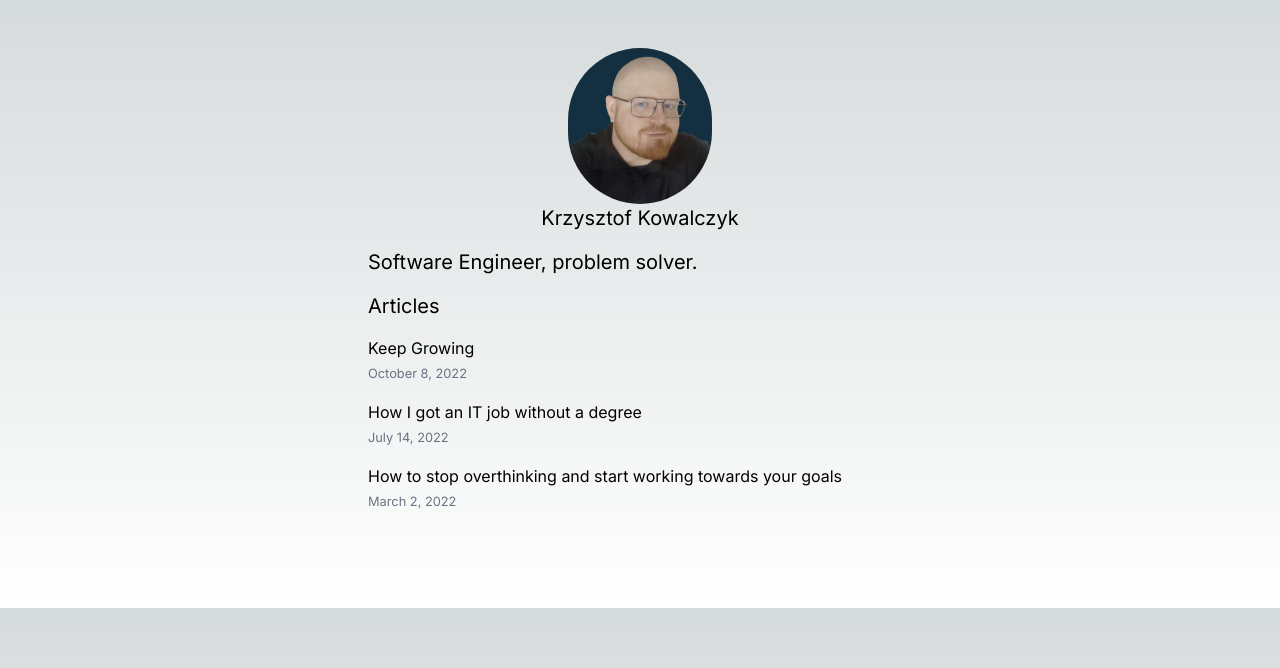
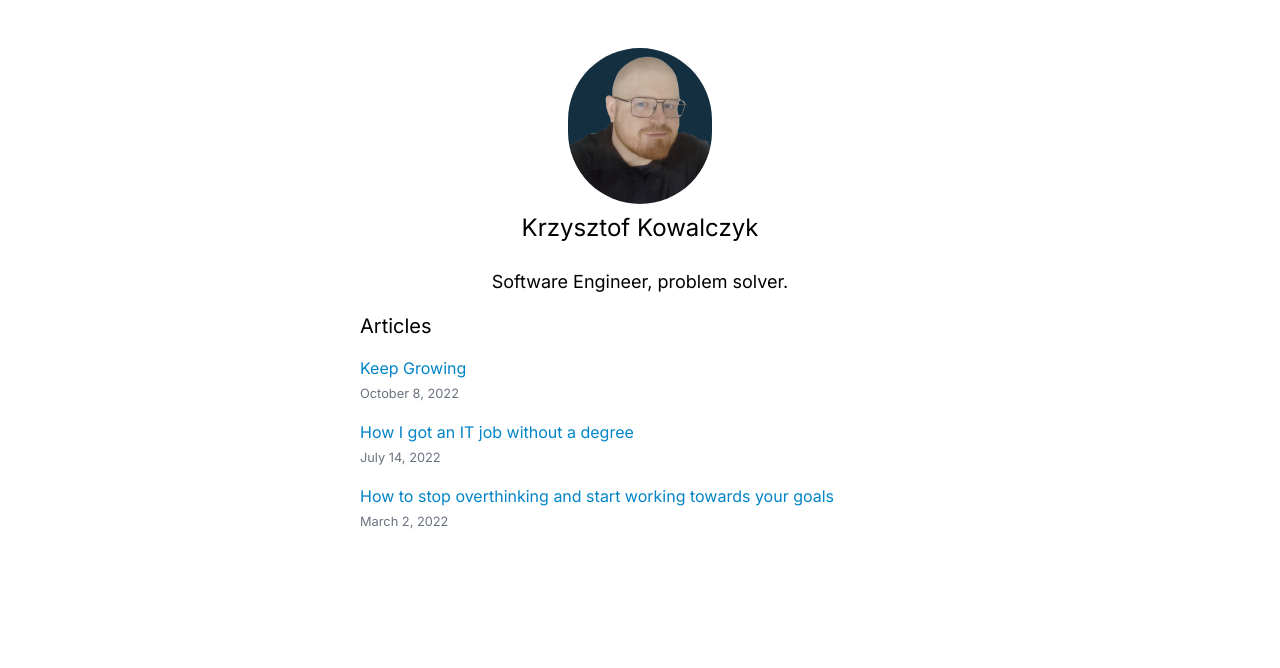
Before and after one commit to kowalczyk-krzysztof/blog, a Next.js app: page / in a window 1280 px wide. Shown: the top 668 px of the page. Built offline with nearby package versions, Linux system fonts and the light colour scheme.

Commit message:
CSS fixes, type fixes

```diff
--- a/src/app/globals.css
+++ b/src/app/globals.css
@@ -2,26 +2,10 @@
 @tailwind components;
 @tailwind utilities;
 
-:root {
-  --foreground-rgb: 0, 0, 0;
-  --background-start-rgb: 214, 219, 220;
-  --background-end-rgb: 255, 255, 255;
-}
-
-@media (prefers-color-scheme: dark) {
-  :root {
-    --foreground-rgb: 255, 255, 255;
-    --background-start-rgb: 0, 0, 0;
-    --background-end-rgb: 0, 0, 0;
+@layer base {
+  ul, ol {
+    padding-inline-start: 20px;
+    list-style: revert;
+    list-style-position: inside;
   }
 }
-
-body {
-  color: rgb(var(--foreground-rgb));
-  background: linear-gradient(
-      to bottom,
-      transparent,
-      rgb(var(--background-end-rgb))
-    )
-    rgb(var(--background-start-rgb));
-}
--- a/src/app/page.tsx
+++ b/src/app/page.tsx
@@ -1,28 +1,26 @@
 import Metadata from 'next/head';
 import Layout, { siteTitle } from '../components/ArticleLayout';
-import { getSortedPostsData } from '../lib/articles';
+import { getSortedArticles } from '../lib/articles';
 import Link from 'next/link';
 import { Date } from '../components/Date';
 
 
-// @ts-ignore
 export default function Home() {
-  const allPostsData = getSortedPostsData();
+  const articles = getSortedArticles();
   return (
     <Layout home>
       <Metadata>
         <title>{siteTitle}</title>
       </Metadata>
-      <section className='text-xl my-2'>
+      <section className='text-lg my-2 flex justify-center'>
         <p>Software Engineer, problem solver.</p>
       </section>
       <section className='my-4'>
-        <h2 className='text-xl my-2'>Articles</h2>
+        <h2 className='text-xl mt-4'>Articles</h2>
         <ul className='list-none p-0 m-0'>
-          {/* @ts-ignore */}
-          {allPostsData.map(({ id, date, title }) => (
+          {articles.map(({ id, date, title }) => (
             <li className='my-4' key={id}>
-              <Link href={`/articles/${id}`}>{title}</Link>
+              <Link className='text-sky-600' href={`/articles/${id}`}>{title}</Link>
               <br />
               <small className='text-gray-500'>
                 <Date dateString={date} />
--- a/src/components/ArticleLayout.tsx
+++ b/src/components/ArticleLayout.tsx
@@ -2,13 +2,16 @@ import Head from 'next/head';
 import Image from 'next/image';
 import Link from 'next/link';
 
-const name = 'Krzysztof Kowalczyk';
 export const siteTitle = 'Krzysztof Kowalczyk';
 
-// @ts-ignore
-export default function Layout({ children, home }) {
+interface Props {
+  children: React.ReactNode;
+  home?: boolean;
+}
+
+export default function Layout({ children, home }: Props) {
   return (
-    <div className='max-w-xl px-4 mx-auto mt-12 mb-24'>
+    <div className='max-w-xl mx-auto mt-12 mb-24 px-2'>
       <Head>
         <link rel="icon" href="/favicon.ico" />
         <meta
@@ -26,9 +29,9 @@ export default function Layout({ children, home }) {
               className='rounded-full'
               height={144}
               width={144}
-              alt={name}
+              alt={siteTitle}
             />
-            <h1 className='text-xl'>{name}</h1>
+            <h1 className='text-2xl my-2'>{siteTitle}</h1>
           </>
         ) : (
           <>
@@ -39,12 +42,12 @@ export default function Layout({ children, home }) {
                 className='rounded-full'
                 height={108}
                 width={108}
-                alt={name}
+                  alt={siteTitle}
               />
             </Link>
-            <h2 className='text-lg'>
-              <Link href="/" className='text-inherit'>
-                {name}
+              <h2 className='text-xl mb-2 mt-4 text-sky-600'>
+              <Link href="/">
+                  {siteTitle}
               </Link>
             </h2>
           </>
@@ -52,7 +55,7 @@ export default function Layout({ children, home }) {
       </header>
       <main>{children}</main>
       {!home && (
-        <div className='mt-4'>
+        <div className='mt-4 text-sky-600'>
           <Link href="/">← Back to home</Link>
         </div>
       )}
--- a/src/lib/articles.ts
+++ b/src/lib/articles.ts
@@ -4,42 +4,36 @@ import matter from 'gray-matter'
 import { remark } from 'remark'
 import html from 'remark-html'
 
-const postsDirectory = path.join(process.cwd(), 'articles')
+const articlesDirectory = path.join(process.cwd(), 'articles')
 
-export function getSortedPostsData() {
-  // Get file names under /posts
-  const fileNames = fs.readdirSync(postsDirectory)
-  const allPostsData = fileNames.map((fileName) => {
-    // Remove ".md" from file name to get id
+export interface ArticleData {
+  id: string
+  date: string
+  title: string
+  contentHtml: string
+}
+
+export const getSortedArticles = (): ArticleData[] => {
+  const fileNames = fs.readdirSync(articlesDirectory)
+  const articles: ArticleData[] = fileNames.map((fileName) => {
     const id = fileName.replace(/\.md$/, '')
-
     // Read markdown file as string
-    const fullPath = path.join(postsDirectory, fileName)
+    const fullPath = path.join(articlesDirectory, fileName)
     const fileContents = fs.readFileSync(fullPath, 'utf8')
-
     // Use gray-matter to parse the post metadata section
     const matterResult = matter(fileContents)
-
     // Combine the data with the id
     return {
       id,
       ...matterResult.data,
-    }
+    } as ArticleData
   })
-  // Sort posts by date
-  return allPostsData.sort((a, b) => {
 
-    // @ts-ignore
-    if (a.date < b.date) {
-      return 1
-    } else {
-      return -1
-    }
-  })
+  return articles.sort((a, b) => (a.date < b.date ? 1 : -1))
 }
 
-export function getAllPostIds() {
-  const fileNames = fs.readdirSync(postsDirectory)
+export const getAllArticlesIds = () => {
+  const fileNames = fs.readdirSync(articlesDirectory)
   return fileNames.map((fileName) => {
     return {
       params: {
@@ -49,18 +43,15 @@ export function getAllPostIds() {
   })
 }
 
-// @ts-ignore
-export async function getPostData(id) {
-  const fullPath = path.join(postsDirectory, `${id}.md`)
+
+export const getArticleData = async (id: string) => {
+  const fullPath = path.join(articlesDirectory, `${id}.md`)
   const fileContents = fs.readFileSync(fullPath, 'utf8')
-
   // Use gray-matter to parse the post metadata section
   const matterResult = matter(fileContents)
-
   // Use remark to convert markdown into HTML string
   const processedContent = await remark().use(html).process(matterResult.content)
   const contentHtml = processedContent.toString()
-
   // Combine the data with the id and contentHtml
   return {
     id,
--- a/src/pages/articles/[id].tsx
+++ b/src/pages/articles/[id].tsx
@@ -1,30 +1,33 @@
 import Layout from '../../components/ArticleLayout'
-import { getAllPostIds, getPostData } from '../../lib/articles';
+import { ArticleData, getAllArticlesIds, getArticleData } from '../../lib/articles';
 import Head from 'next/head';
 import { Date } from '../../components/Date';
 import '../../app/globals.css';
 
+interface Props {
+  articleData: ArticleData;
+}
 
-// @ts-ignore
-export default function Post({ postData }) {
+export default function Article({ articleData }: Props) {
+  const { title, date, contentHtml } = articleData;
   return (
     <Layout home={false}>
       <Head>
-        <title>{postData.title}</title>
+        <title>{title}</title>
       </Head>
       <article>
-        <h1 className='text-lg'>{postData.title}</h1>
-        <div className='text-gray-500'>
-          <Date dateString={postData.date} />
+        <h1 className='text-2xl'>{title}</h1>
+        <div className='text-gray-500 my-2'>
+          <Date dateString={date} />
         </div>
-        <div dangerouslySetInnerHTML={{ __html: postData.contentHtml }} />
+        <div className='[&>p]:my-2' dangerouslySetInnerHTML={{ __html: contentHtml }} />
       </article>
     </Layout>
   );
 }
 
-export async function getStaticPaths() {
-  const paths = getAllPostIds();
+export const getStaticPaths = async () => {
+  const paths = getAllArticlesIds();
   return {
     paths,
     fallback: false,
@@ -32,12 +35,12 @@ export async function getStaticPaths() {
 }
 
 
-// @ts-ignore
-export async function getStaticProps({ params }) {
-  const postData = await getPostData(params.id);
+
+export const getStaticProps = async ({ params: { id } }: { params: { id: string } }) => {
+  const articleData = await getArticleData(id);
   return {
     props: {
-      postData,
+      articleData,
     },
   };
 }
--- a/tailwind.config.ts
+++ b/tailwind.config.ts
@@ -7,14 +7,9 @@ const config: Config = {
     './src/app/**/*.{js,ts,jsx,tsx,mdx}',
   ],
   theme: {
-    extend: {
-      backgroundImage: {
-        'gradient-radial': 'radial-gradient(var(--tw-gradient-stops))',
-        'gradient-conic':
-          'conic-gradient(from 180deg at 50% 50%, var(--tw-gradient-stops))',
-      },
-    },
+    extend: {},
   },
   plugins: [],
 }
+
 export default config
```
Also changed, not shown: src/app/layout.tsx (line endings or trailing spaces).
